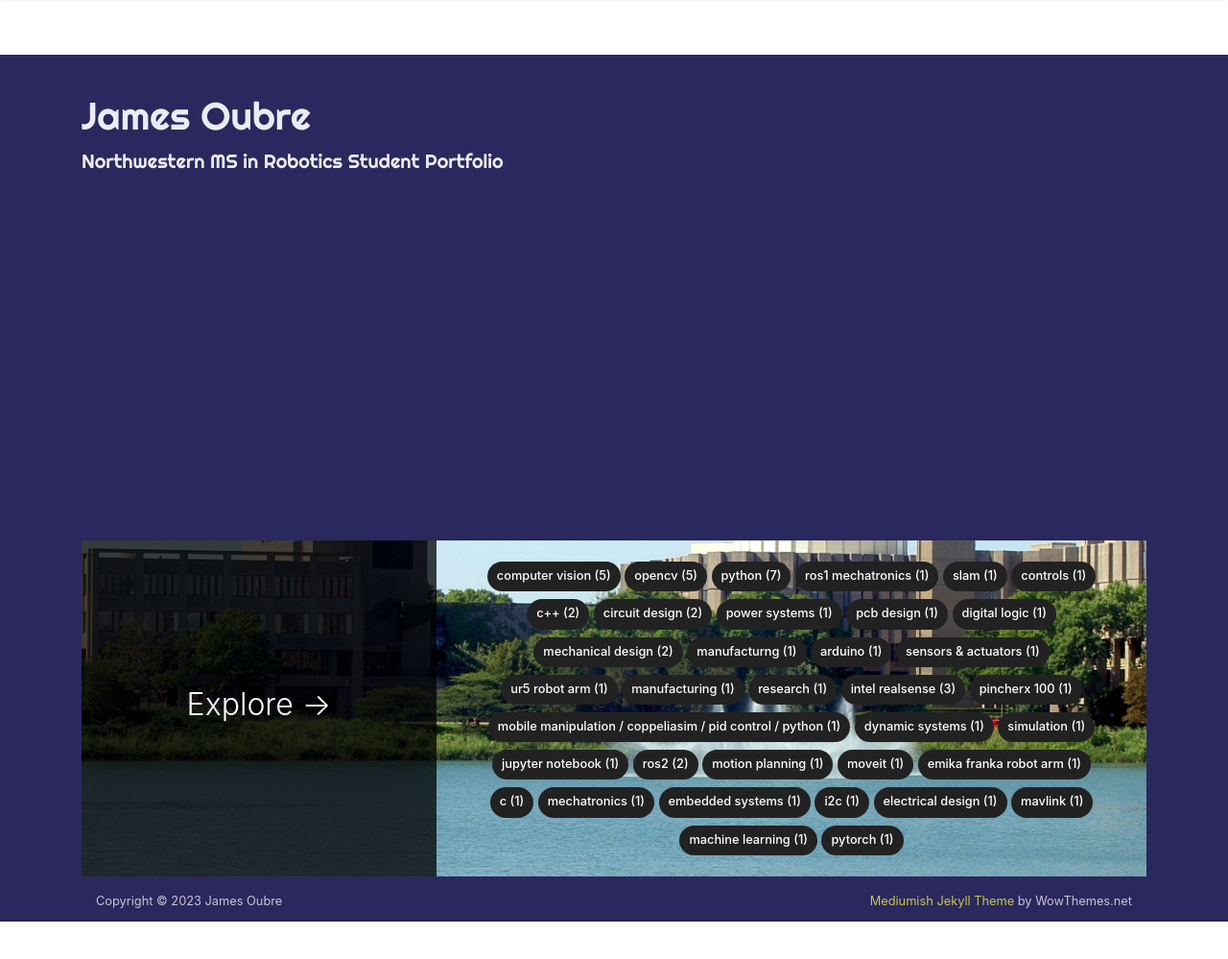
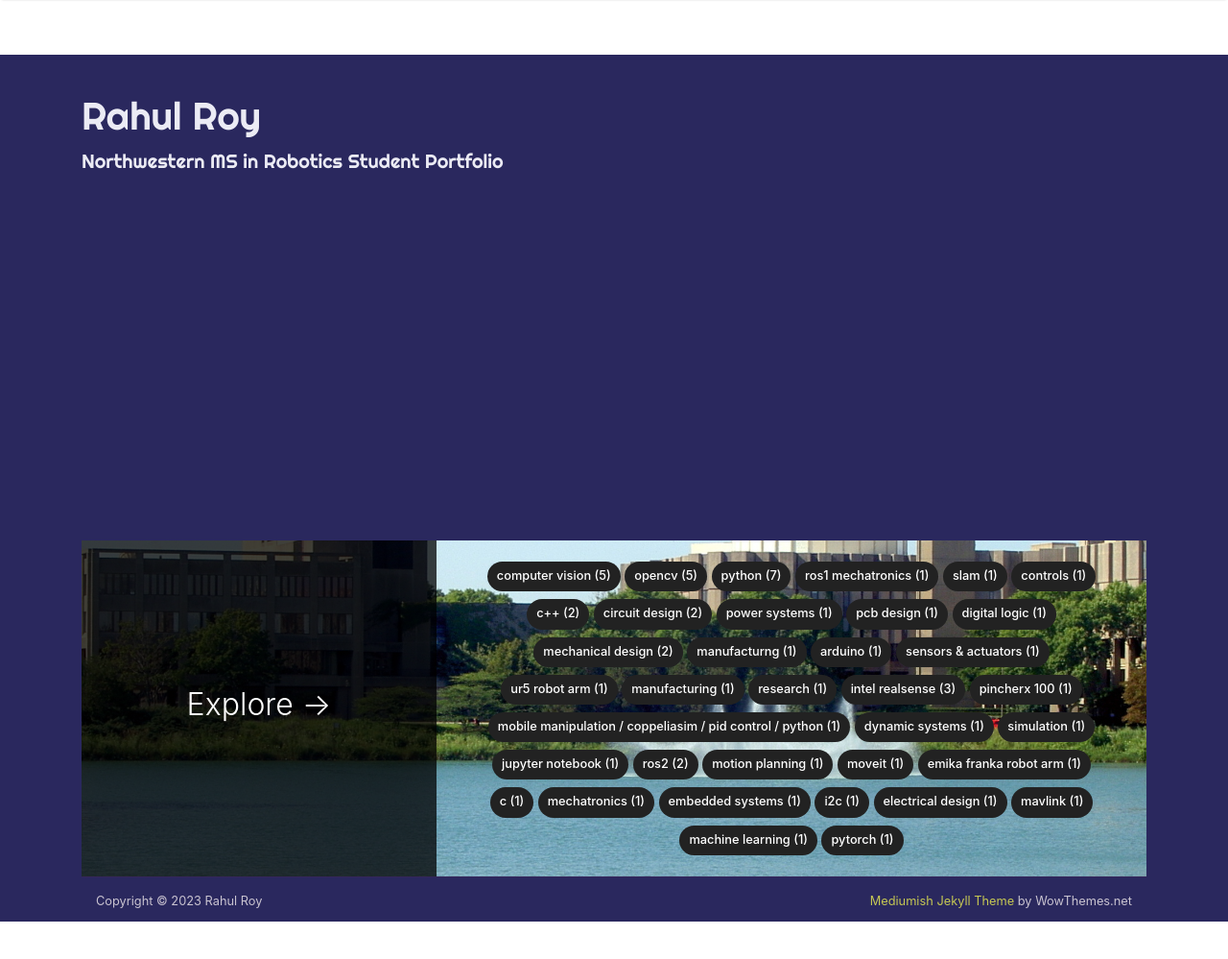
Before and after one commit to roy2909/roy2909.github.io, a Jekyll site: the page built from _pages/tags.md, in a window 1280 px wide and 1022 px high. Shown: the top 999 px of the window at 96% size. Built offline with Jekyll 4.4.1, drawn with Linux system fonts in a browser that asks for light colours; nearby versions of some CDN libraries.

Commit message:
made chnages to name

```diff
--- a/_config.yml
+++ b/_config.yml
@@ -1,10 +1,10 @@
 # Site
-name: "James Oubre"
-title: "James' Portfolio"
+name: "Rahul Roy"
+title: "Rahul Roy's Portfolio"
 description: "Northwestern MS in Robotics Student Portfolio"
 logo: 'assets/images/logo3.png'
 favicon: 'assets/images/logo3.png'
-url: oubrejames.github.io
+url: roy2909.github.io
 baseurl:
 google_analytics:
 include: ["_pages"]
@@ -13,10 +13,10 @@ permalink: /:title/
 # Authors
 authors:
   James:
-    name: James Oubre
-    display_name: James Oubre
+    name: Rahul Roy
+    display_name: Rahul Roy
     gravatar:
-    email: jamesoubre2023@u.northwestern.edu
+    email: rahulroy2024@u.northwestern.edu
     LinkedIn: https://www.linkedin.com/in/james-oubre
     description:
 
```
Also changed, not shown: 3 other files.
